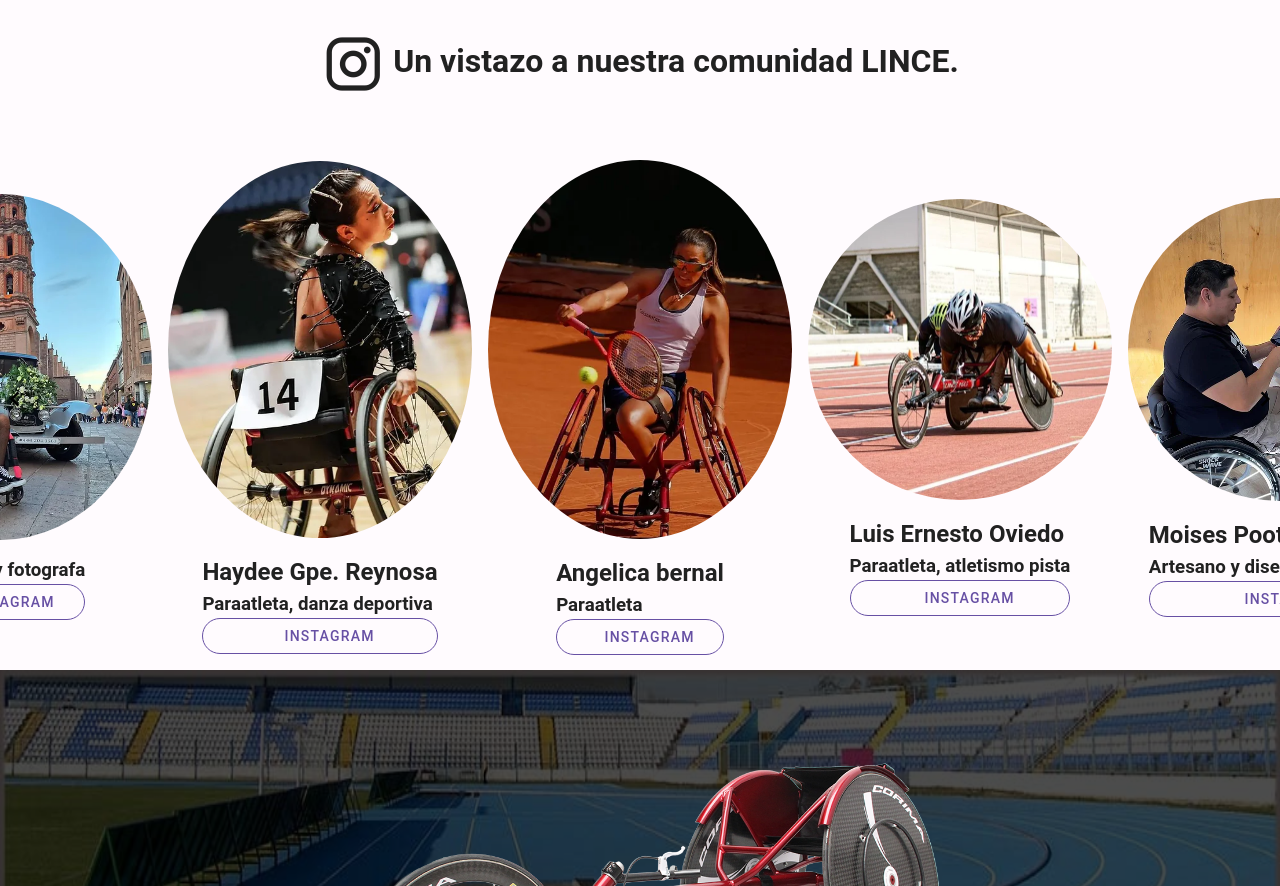
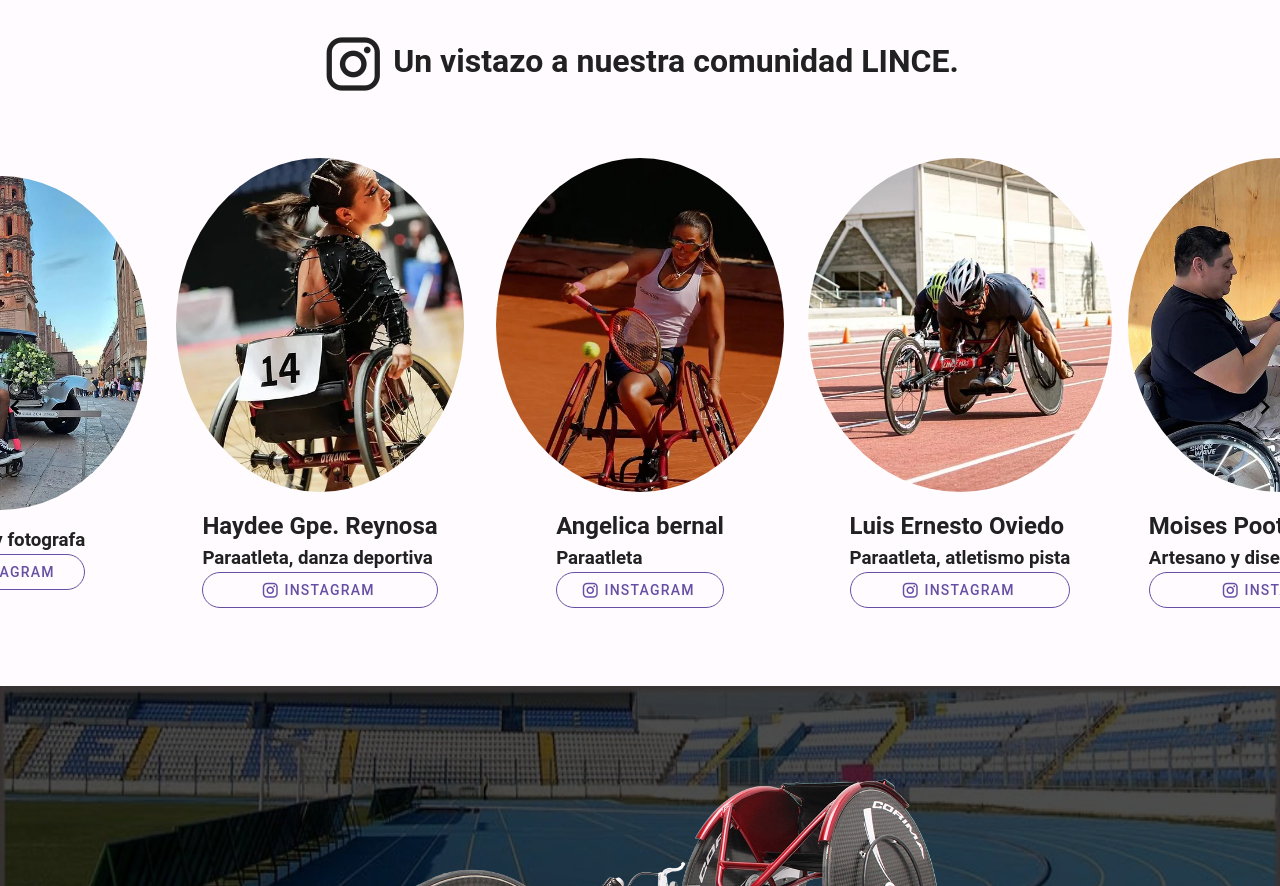
Before and after one commit to vegavLuis/linceWebFront, a Vue app: page / in a window 1280 px wide. Shown: the part 500-1386 px from the top of the page. Built offline with nearby package versions, Linux system fonts and the light colour scheme; grey boxes are pictures that could not be loaded.

Commit message:
se corrige icono comunidad

```diff
--- a/src/components/Comunidad.vue
+++ b/src/components/Comunidad.vue
@@ -11,7 +11,7 @@ onMounted(() => {
     <v-icon size="x-large">mdi-instagram</v-icon>
     Un vistazo a nuestra comunidad LINCE.
   </h1>
-  <Carousel :items-to-show="4" :wrap-around="true">
+  <Carousel :items-to-show="4" :wrap-around="true" class="pb-16">
     <Slide v-for="item in data.datos" :key="item.datos">
       <div class="carousel__item d-flex flex-wrap">
         <img :src="item.src" class="imagen flex-1-1-100 ma-2 pa-2" />
@@ -19,7 +19,7 @@ onMounted(() => {
           <h2>{{ item.nombre }}</h2>
           <h3>{{ item.deporte }}</h3>
           <v-btn variant="outlined" color="primary">
-            <v-icon>mdi-instagram></v-icon>
+            <v-icon class="pr-2">mdi-instagram</v-icon>
             Instagram
           </v-btn>
         </div>
@@ -57,15 +57,14 @@ export default defineComponent({
 .carousel__item {
   height: auto;
   width: auto;
-  border-radius: 100%;
   display: flex;
   justify-content: center;
   align-items: center;
 }
 .imagen {
   width: 100%;
-  height: 100%;
-  object-fit: fill;
+  height: 350px;
+  object-fit: cover;
   border-radius: 100%;
 }
 </style>
```
